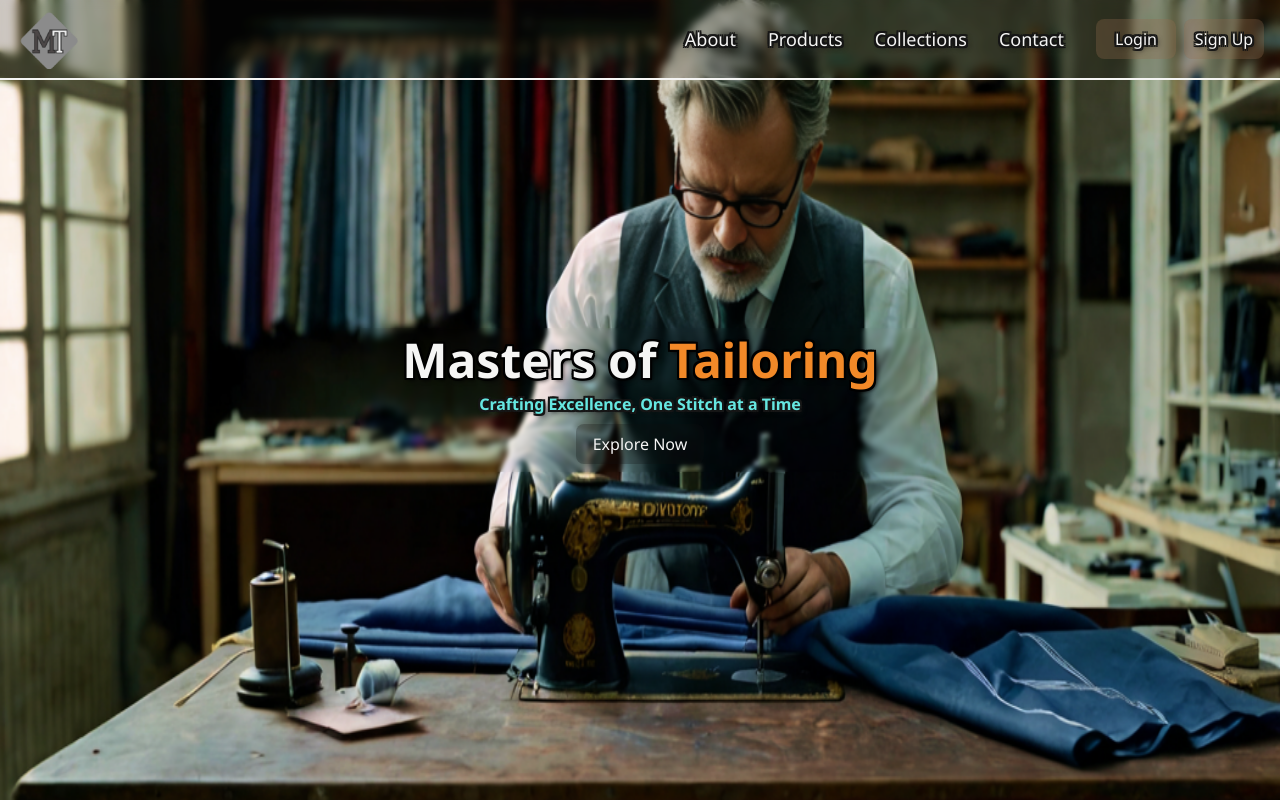
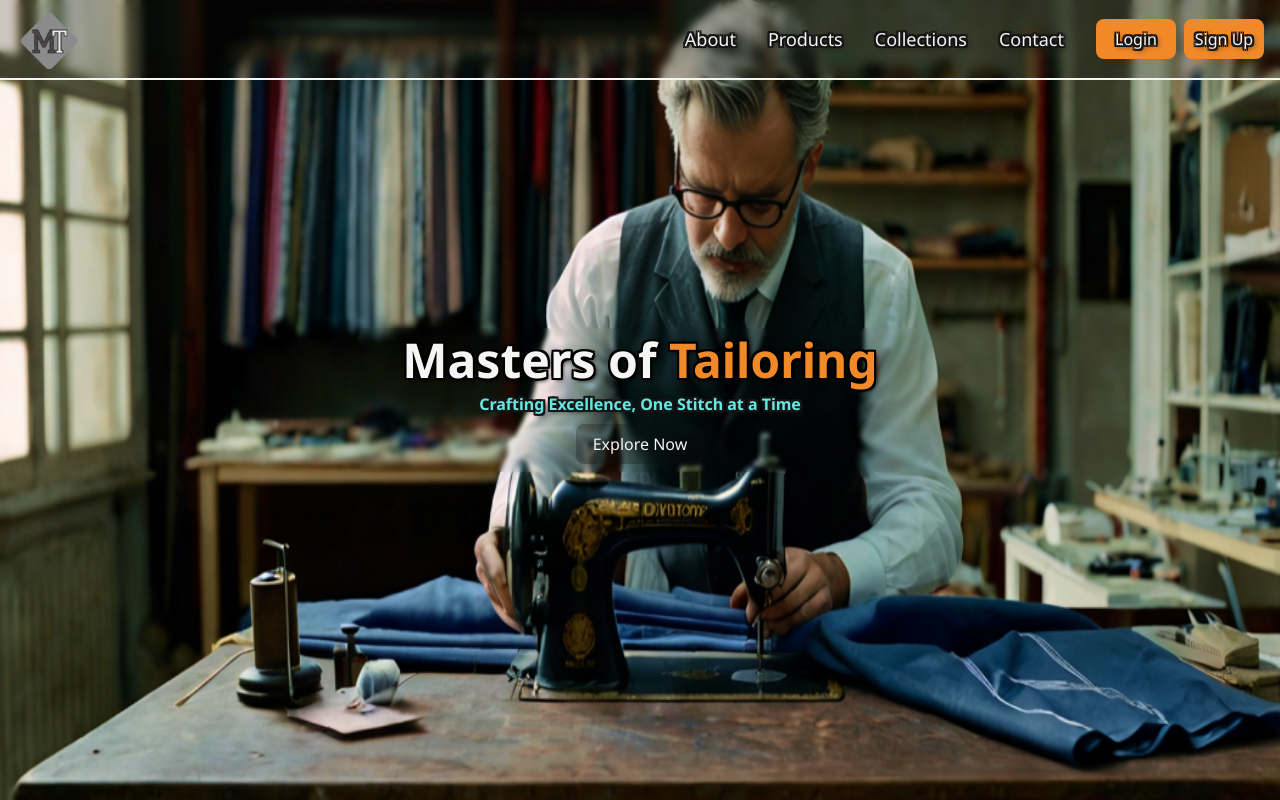
Before and after one commit to gbejoy/Masters_of_tailoring, a React (Vite) app in the folder vite-project/: page / in a window 1280 px wide. Shown: the top 800 px of the page. Built offline with nearby package versions, Linux system fonts and the light colour scheme; a web font is replaced by a local one.

Commit message:
#login and signup button colour

```diff
--- a/vite-project/src/Components/Header.jsx
+++ b/vite-project/src/Components/Header.jsx
@@ -100,13 +100,13 @@ function Header({ isLogged })
                 <div className="text-stone-100 flex flex-row gap-2 pl-[1rem] lg:pl-[2rem] ">
                     { !isLogged ? <>
                         <button
-                            className={btnStyles}
+                            className="capitalize rounded-[0.5rem] w-[5rem] py-2 bg-[#F28928] hover:bg-[#f28928aa] shadow-text-light bg-opacity-0.35"
                             onClick={ handleLogin }
                         >
                             Login
                         </button>
                         <button
-                            className={btnStyles}
+                            className="capitalize rounded-[0.5rem] w-[5rem] py-2 bg-[#F28928] hover:bg-[#f28928aa] shadow-text-light bg-opacity-0.35"
                             onClick={ handleRegister }
                         >
                             Sign Up
```
